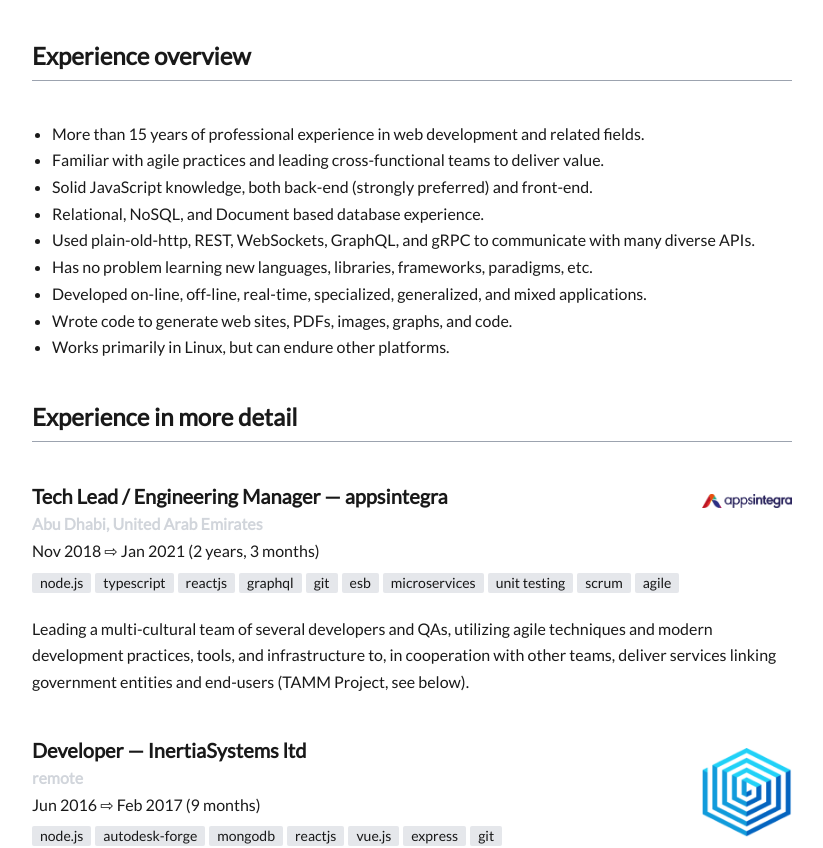
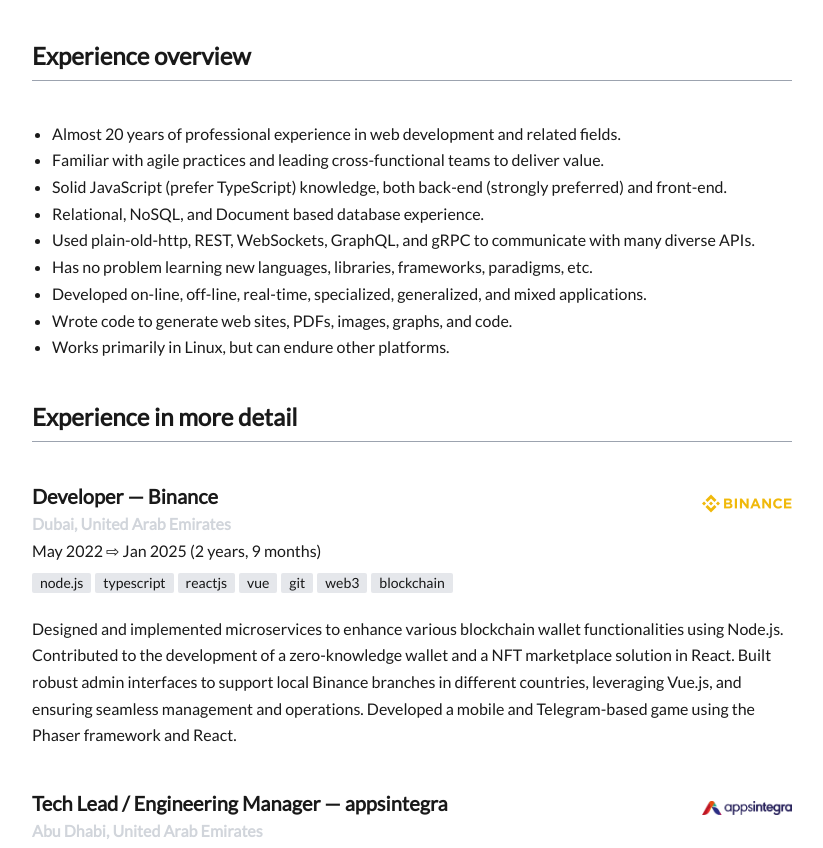
Before and after one commit to markomarkovic/cv, a Vue app: page / in a window 1280 px wide. Shown: the part 666-1514 px from the top of the page, without its empty margins (228-1051 px from the left). Built offline with nearby package versions, Linux system fonts and the light colour scheme.

Commit message:
feat: add Binance experience

```diff
--- a/src/facts/experience.js
+++ b/src/facts/experience.js
@@ -1,8 +1,8 @@
 export default {
   points: [
-    'More than 15 years of professional experience in web development and related fields.',
+    'Almost 20 years of professional experience in web development and related fields.',
     'Familiar with agile practices and leading cross-functional teams to deliver value.',
-    'Solid JavaScript knowledge, both back-end (strongly preferred) and front-end.',
+    'Solid JavaScript (prefer TypeScript) knowledge, both back-end (strongly preferred) and front-end.',
     'Relational, NoSQL, and Document based database experience.',
     'Used plain-old-http, REST, WebSockets, GraphQL, and gRPC to communicate with many diverse APIs.',
     'Has no problem learning new languages, libraries, frameworks, paradigms, etc.',
@@ -11,6 +11,24 @@
     'Works primarily in Linux, but can endure other platforms.',
   ],
   details: [
+    {
+      title: 'Developer',
+      employer: 'Binance',
+      location: 'Dubai, United Arab Emirates',
+      logo: './img/logos/binance.png',
+      startDate: 'May 2022',
+      endDate: 'Jan 2025',
+      technologies: [
+        'node.js',
+        'typescript',
+        'reactjs',
+        'vue',
+        'git',
+        'web3',
+        'blockchain',
+      ],
+      description: `Designed and implemented microservices to enhance various blockchain wallet functionalities using Node.js. Contributed to the development of a zero-knowledge wallet and a NFT marketplace solution in React. Built robust admin interfaces to support local Binance branches in different countries, leveraging Vue.js, and ensuring seamless management and operations. Developed a mobile and Telegram-based game using the Phaser framework and React.`,
+    },
     {
       title: 'Tech Lead / Engineering Manager',
       employer: 'appsintegra',
--- a/src/facts/openSource.js
+++ b/src/facts/openSource.js
@@ -38,6 +38,6 @@
     title: 'serbian-qwertz-mac-keyboard-layout',
     link: 'https://github.com/markomarkovic/serbian-qwertz-mac-keyboard-layout',
     technologies: [],
-    description: `Serbian QWERTZ keyboard layout for Mac OS. Probably obsolete by now as it hasn't been updated for a decade now.`,
+    description: `Serbian QWERTZ keyboard layout for Mac OS.`,
   },
 ]
--- a/src/facts/quickFacts.js
+++ b/src/facts/quickFacts.js
@@ -2,7 +2,7 @@
 export default [
   {
     icon: 'i-tabler-map-pin?bg',
-    text: 'Currently in <b>Dubai</b>, United Arab Emirates.',
+    text: 'Currently in <b>Abu Dhabi</b>, United Arab Emirates.',
     // text: 'Currently in <b>Belgrade</b>, Serbia.',
   },
   {
--- a/src/index.css
+++ b/src/index.css
@@ -33,18 +33,23 @@
 header {
   @apply mb-10;
 }
+
 header h1 {
   @apply border-b border-gray-400 pb-3 mb-5 flex flex-wrap-reverse justify-between;
 }
+
 header h1 .title {
   @apply text-4xl text-gray-400 font-bold order-last;
 }
+
 header h1 .name {
   @apply text-4xl font-bold;
 }
+
 header h1 .profession {
   @apply text-base font-bold flex-initial break-all;
 }
+
 header blockquote {
   @apply text-gray-500 print:leading-snug;
 }
@@ -52,6 +57,7 @@
 section h2 {
   @apply text-2xl font-bold border-b border-gray-400 pb-2 mb-10 print:mb-7;
 }
+
 section h3 {
   @apply text-xl font-bold;
 }
@@ -63,6 +69,7 @@
 .quickfacts p {
   @apply mb-5 flex items-center leading-snug;
 }
+
 .quickfacts p .icon {
   @apply min-w-5 min-h-5 mr-4;
 }
@@ -70,13 +77,16 @@
 .details {
   @apply block mb-10 clear-both;
 }
+
 .details h3 small {
   @apply text-gray-300 block;
 }
+
 .details img {
   @apply float-right mt-3 ml-2 mb-2;
   width: 90px;
 }
+
 .details .description {
   @apply mt-5;
 }
@@ -88,6 +98,7 @@
 .education {
   page-break-after: always;
 }
+
 .education .details .description {
   @apply mt-0;
 }
@@ -104,18 +115,26 @@
   @page {
     margin: 2.3cm;
   }
+
   html,
   body {
     font-size: 12pt !important;
     line-height: 1.4 !important;
   }
+
   .container {
     padding: 0 !important;
     margin-top: 0 !important;
   }
+
+  .details {
+    @apply mb-5;
+  }
+
   .details img {
     width: 3cm;
   }
+
   .aside {
     display: none !important;
   }
```
Also changed, not shown: public/img/logos/binance.png (added).
